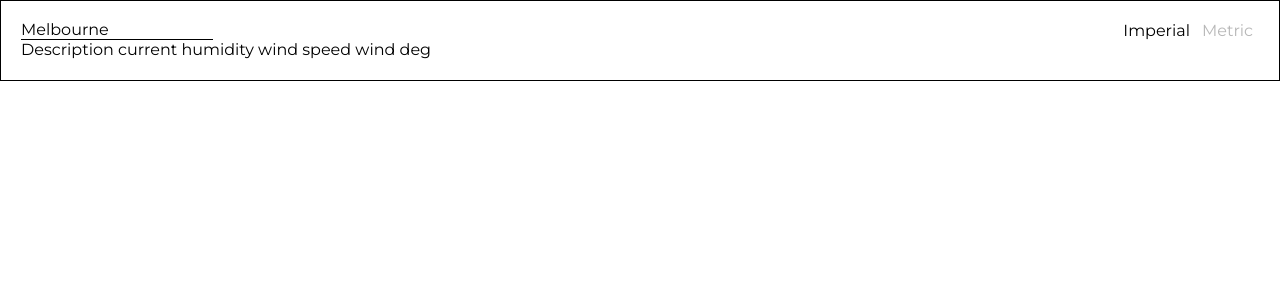
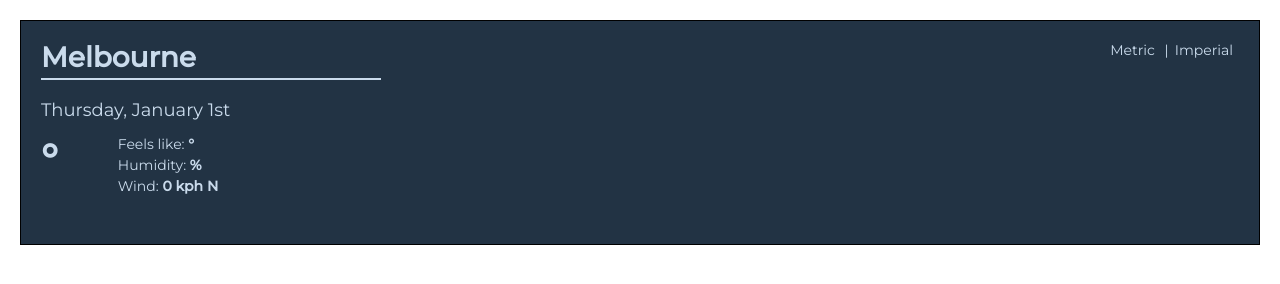
Before and after one commit to jokercreative/pwc-weather, a React app: page / in a window 1280 px wide. Built offline with nearby package versions, Linux system fonts and the light colour scheme.

Commit message:
styling weather app

```diff
--- a/src/components/Forcast/Current.js
+++ b/src/components/Forcast/Current.js
@@ -1,4 +1,7 @@
 import React, { Component, Fragment } from 'react'
+import styled from 'styled-components'
+import { format } from 'date-fns'
+import fromUnixTime from 'date-fns/fromUnixTime'
 
 import {RepositoryFactory} from 'Repositories/RepositoryFactory';
 const WeatherRepository = RepositoryFactory.get('weather');
@@ -9,6 +12,7 @@ class Current extends Component {
     super(props);
 
     this.state = {
+      date: '',
       weather: {
         description: '',
         icon: ''
@@ -25,6 +29,8 @@ class Current extends Component {
         deg: ''
       }
     }
+
+    this.convertWindSpeed = this.convertWindSpeed.bind(this)
   }
 
   componentDidUpdate (prevProps, prevState) {
@@ -32,6 +38,7 @@ class Current extends Component {
       WeatherRepository.getCurrent(this.props.location)
         .then((response) => {
           this.setState({
+            date: response.dt,
             weather: {
               ...response.weather[0]
             },
@@ -52,25 +59,116 @@ class Current extends Component {
     return `icon icon-${desc.toLowerCase()}`
   }
 
+  getCardinal(num) {
+    var val = Math.floor((num / 22.5) + 0.5)
+    var arr = ["N", "NNE", "NE", "ENE", "E", "ESE", "SE", "SSE", "S", "SSW", "SW", "WSW", "W", "WNW", "NW", "NNW"]
+    return arr[(val % 16)]
+  }
+
+  convertWindSpeed(speed) {
+    const perHour = this.props.unit === "metric" ? speed * 3.6 : speed
+    const speedUnit = this.props.unit === "metric" ? "kph" : "mph"
+
+    return `${perHour} ${speedUnit}`
+  }
+
   render() {
 
     const {
       weather,
       temperature,
-      wind
+      wind,
+      date
     } = this.state
 
     return (
-      <Fragment>
-        <span>Description {weather.main}</span>
-        <i className={this.iconClass(weather.main)}></i>
-        <span>current {temperature.current}</span>
-        <span>humidity {temperature.humidity}</span>
-        <span>wind speed {wind.speed}</span>
-        <span>wind deg {wind.deg}</span>
-      </Fragment>
+      <Wrapper>
+        <Date>{format(fromUnixTime(date), 'EEEE, MMMM do')}</Date>
+        <ForcastWrapper>
+          <div>
+            <Temperature>{temperature.current}&deg;</Temperature>
+            <Description>{weather.main}</Description>
+          </div>
+
+          <div>
+            <Icon>
+              <i className={this.iconClass(weather.main)}></i>
+              <span className="sr-only">{weather.description}</span>
+            </Icon>
+          </div>
+
+          <div>
+            <List>
+              <ListItem>Feels like: <b>{temperature.feels_like}&deg;</b></ListItem>
+              <ListItem>Humidity: <b>{temperature.humidity}%</b></ListItem>
+              <ListItem>Wind: <b>{this.convertWindSpeed(wind.speed)} {this.getCardinal(wind.deg)}</b></ListItem>
+            </List>
+          </div>
+        </ForcastWrapper>
+      </Wrapper>
     )
   }
 }
 
+
+const Wrapper = styled.div`
+  margin: 20px 0 30px;
+`
+
+const ForcastWrapper = styled.div`
+  display: flex;
+
+  > div + div {
+    margin-left: 30px;
+    display: flex;
+    align-items: center;
+  }
+
+  @media (max-width: 768px) {
+    flex-direction: column;
+
+    > div + div {
+      margin-left: 0;
+      margin-top: 15px;
+    }
+  }
+`
+
+const Date = styled.p`
+  margin-bottom: 15px;
+  font-size: 1.8rem;
+`
+
+const Temperature = styled.h2`
+  font-size: 4rem;
+  margin: 0 0 5px;
+`
+
+const Description = styled.p`
+  font-size: 2rem;
+  margin: 0;
+`
+
+const List = styled.ul`
+  list-style: none;
+  margin: 0;
+  padding: 0;
+`
+
+const ListItem = styled.li`
+  margin: 0;
+  padding: 0;
+
+  + li {
+    margin-top: 5px;
+  }
+`
+
+const Icon = styled.span`
+  i {
+    font-size: 8rem;
+    color: #10c1ff;
+  }
+`
+
 export default Current
--- a/src/components/Forcast/Daily.js
+++ b/src/components/Forcast/Daily.js
@@ -6,9 +6,35 @@ import styled from 'styled-components'
 const Forcast = styled.div `
   display: flex;
   flex-direction: column;
+  text-align: center;
+  flex: 1 1 auto;
 
   @media (max-width: 768px) {
+    text-align: left;
     flex-direction: row;
+    align-items: center;
+    justify-content: space-between;
+  }
+`
+
+const Day = styled.h3`
+  font-weight: bold;
+  font-size: 1.8rem;
+  margin: 0;
+
+  @media (max-width: 768px) {
+    width: 30%;
+    font-size: 1.4rem;
+  }
+`
+
+const Icon = styled.span`
+  text-align: center;
+  margin: 10px 0;
+
+  i {
+    font-size: 4rem;
+    color: #10c1ff;
   }
 `
 
@@ -34,11 +60,13 @@ class Daily extends Component {
 
     return (
       <Forcast>
-        <span>{format(fromUnixTime(forcast.dt), 'EEEE')}</span>
-        <span>{forcast.weather[0].main}</span>
-        <i className={this.iconClass(forcast.weather[0].main)}></i>
-        <span>{forcast.temp.min}</span>
-        <span>{forcast.temp.max}</span>
+        <Day>{format(fromUnixTime(forcast.dt), 'EEEE')}</Day>
+        <Icon>
+          <i className={this.iconClass(forcast.weather[0].main)}></i>
+          <span className="sr-only">{forcast.weather[0].main}</span>
+        </Icon>
+        <span>L: {forcast.temp.min}&deg;</span>
+        <span>H: {forcast.temp.max}&deg;</span>
       </Forcast>
     )
   }
--- a/src/components/Location/Location.js
+++ b/src/components/Location/Location.js
@@ -7,18 +7,26 @@ import styled from 'styled-components'
  * @memberof Location
  */
 
-const Form = styled.form`
-
-`
-
 const Input = styled.input`
   border: none;
-  border-bottom: 1px solid #000;
+  background: transparent;
+  border-bottom: 2px solid #cadbec;
   padding: 0;
+  font-weight: bold;
+  font-size: 2.8rem;
+  padding-bottom: 5px;
+  width: 100%;
+  color: #cadbec;
+  transition: border 150ms ease-out;
 
-  &:hover,
   &:focus {
     outline: 0;
+    border-bottom: 2px solid #10c1ff;
+  }
+
+  @media (max-width: 768px) {
+    margin-top: 15px;
+    font-size: 2.4rem;
   }
 `
 
@@ -55,7 +63,7 @@ class Location extends Component {
     } = this.state
 
     return (
-      <Form
+      <form
         onSubmit={this.handleFormSubmit}
         noValidate
       >
@@ -67,7 +75,7 @@ class Location extends Component {
           onChange={this.handleOnChange}
           value={value}
         />
-      </Form>
+      </form>
     )
   }
 }
--- a/src/components/Toggle/Measurements.js
+++ b/src/components/Toggle/Measurements.js
@@ -7,11 +7,6 @@ import styled from 'styled-components'
  * @namespace Measurements
  * @memberof Toggle
  */
-
-const Button = styled.button`
-  background: none;
-  border: none;
-`
 
 class Measurements extends Component {
   /**
@@ -34,7 +29,14 @@ class Measurements extends Component {
 
   render() {
     return (
-      <div aria-label="Change units between metric and imperial">
+      <Wrapper aria-label="Change units between metric and imperial">
+        <Button
+          disabled={this.props.unit === 'metric' ? true : ''}
+          onClick={() => { this.handleOnChange('metric')}}
+          type="button"
+        >
+          Metric
+        </Button> |
         <Button
           disabled={this.props.unit === 'imperial' ? true : ''}
           onClick={() => { this.handleOnChange('imperial')}}
@@ -42,16 +44,30 @@ class Measurements extends Component {
         >
           Imperial
         </Button>
-        <Button
-          disabled={this.props.unit === 'metric' ? true : ''}
-          onClick={() => { this.handleOnChange('metric')}}
-          type="button"
-        >
-          Metric
-        </Button>
-      </div>
+      </Wrapper>
     )
   }
 }
 
+/**
+ * Component specific styling
+ */
+
+const Wrapper = styled.div`
+  @media (max-width: 768px) {
+    text-align: right;
+  }
+`
+
+const Button = styled.button`
+  background: none;
+  border: none;
+  color: #cadbec;
+
+  &:hover,
+  &:focus {
+
+  }
+`
+
 export default Measurements
--- a/src/components/Weather/Weather.js
+++ b/src/components/Weather/Weather.js
@@ -16,11 +16,18 @@ import WeeklyForcast from 'Components/Forcast/Weekly'
 const Wrapper = styled.div`
   border: 1px solid #000;
   padding: 20px;
+  margin: 20px;
+  background: #223344;
+  color: #cadbec;
 `
 
 const Header = styled.div`
   display: flex;
   justify-content: space-between;
+
+  @media (max-width: 768px) {
+    flex-direction: column-reverse;
+  }
 `
 
 class Weather extends Component {
@@ -78,11 +85,13 @@ class Weather extends Component {
         </Header>
         <div>
           <CurrentForcast
+            unit={unit}
             location={location}
             updateCoordinates={this.updateCoordinates}
           />
         </div>
         <WeeklyForcast
+          unit={unit}
           location={location}
           coordinates={coordinates}
         />
--- a/src/styles.css
+++ b/src/styles.css
@@ -1,7 +1,30 @@
 @import 'normalize.css/normalize';
+
+* {
+  box-sizing: border-box;
+  -webkit-font-smoothing: antialiased;
+  -moz-osx-font-smoothing: grayscale;
+}
+
+*:last-child { margin-bottom: 0; }
+
+html {
+  height: 100%;
+  font-size: 10px;
+}
 
 body {
   font-family: 'Montserrat', sans-serif;
+  font-size: 1.4rem;
+}
+
+body > div { font-size: 1.4rem; }
+
+@media (max-width: 768px) {
+  body,
+  body > div {
+    font-size: 1.2rem;
+  }
 }
 
 .sr-only {
```
